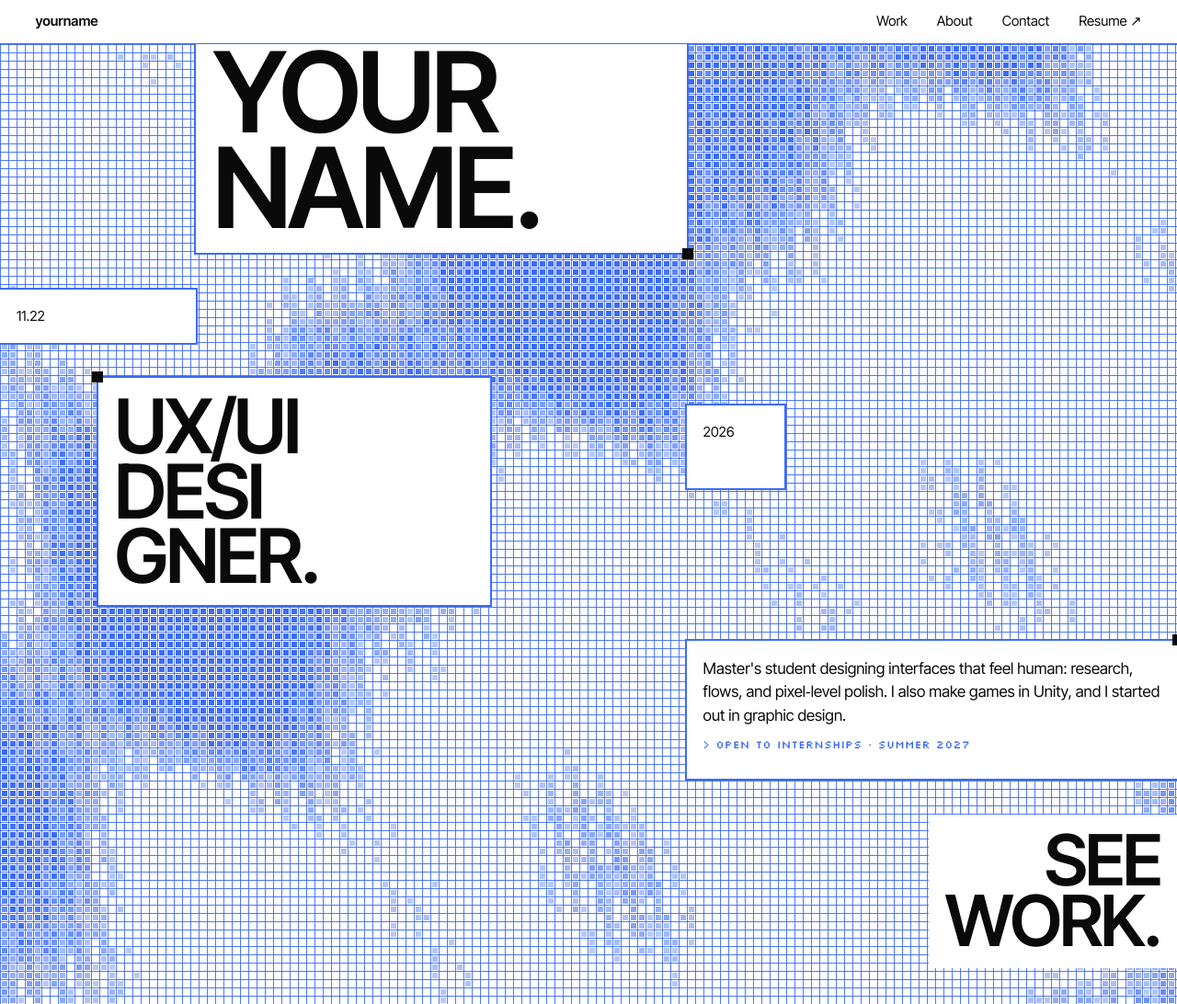
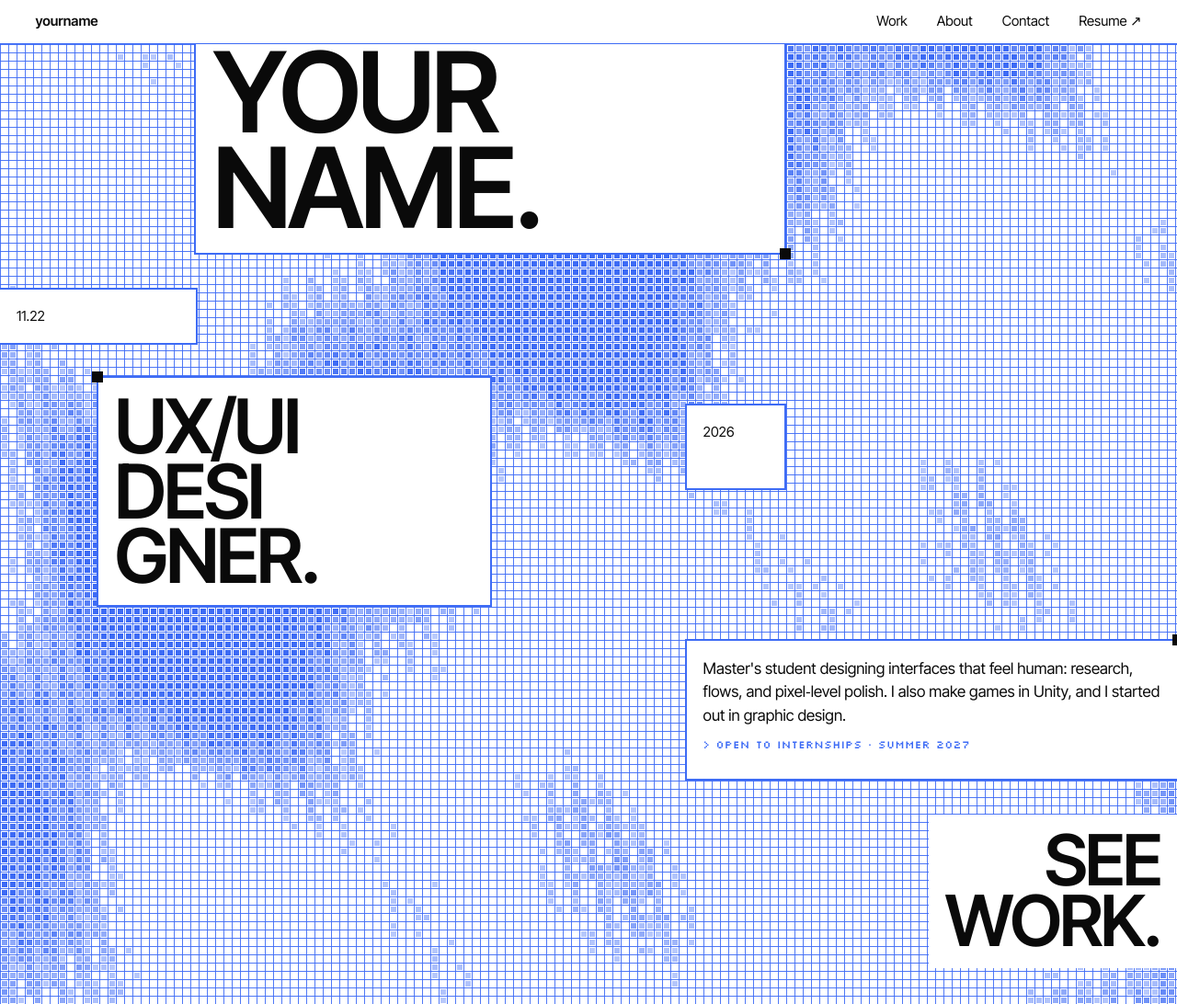
Before and after one commit to morgaansage-hub/morgaansage, a plain HTML site: page index.html in a window 1280 px wide. Shown: the top 1092 px of the page at 92% size. Drawn offline with Linux system fonts and the light colour scheme; a web font is replaced by a local one.

Commit message:
Update style.css

```diff
--- a/css/style.css
+++ b/css/style.css
@@ -91,7 +91,7 @@ a { color: inherit; }
   padding: 0 0 var(--pad);
   align-content: start;
 }
-.block--name  { grid-column: 3 / 8;  grid-row: 1; padding-top: 0; outline-offset: 0; }
+.block--name  { grid-column: 3 / 9;  grid-row: 1; padding-top: 0; outline-offset: 0; }
 .block--label { grid-column: 1 / 3;  grid-row: 2; align-self: end; font-size: 15px; }
 .block--role  { grid-column: 2 / 6;  grid-row: 3; }
 .block--year  { grid-column: 8 / 9;  grid-row: 3; align-self: start; font-size: 15px; height: 90px; margin-top: 30px; }
```
